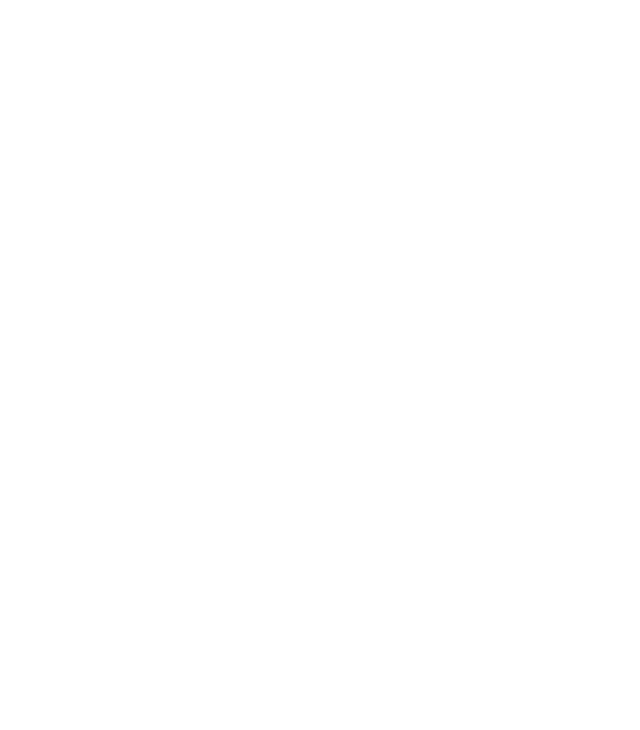
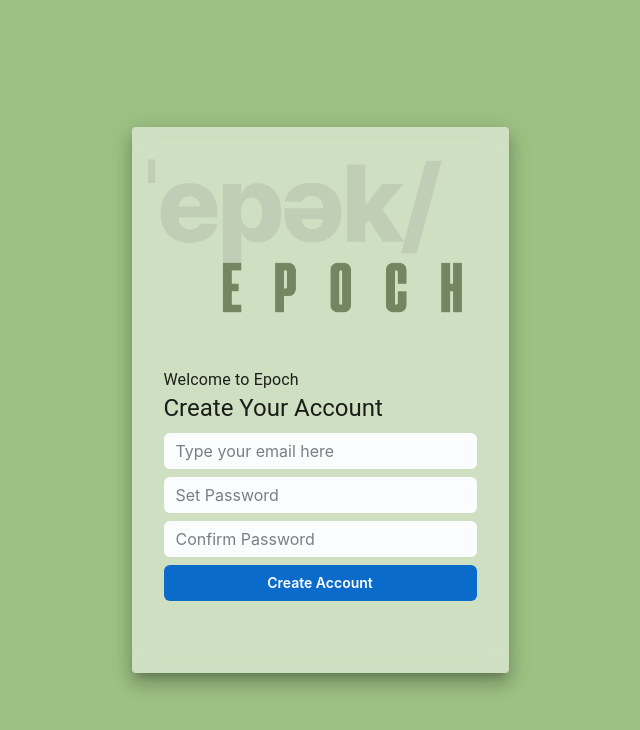
Before and after one commit to FrancescaImmediato/time-tracking-app, a React (Vite) app: page /Register in a window 1280 px wide. Shown: the top 730 px of the page, without its empty margins (320-960 px from the left). Built offline with nearby package versions, Linux system fonts and the light colour scheme.

Commit message:
Registration page coded by adding changes to the Login page and using perplexity.ai for things i dont have a firm understaning on

```diff
--- a/package.json
+++ b/package.json
@@ -18,6 +18,7 @@
     "@fortawesome/free-regular-svg-icons": "^6.5.1",
     "@fortawesome/free-solid-svg-icons": "^6.5.1",
     "@mui/icons-material": "^5.15.14",
+    "@mui/joy": "^5.0.0-beta.32",
     "@mui/material": "^5.15.14",
     "react": "^18.2.0",
     "react-dom": "^18.2.0",
--- a/src/pages/entry-pages/ForgotPw.jsx
+++ b/src/pages/entry-pages/ForgotPw.jsx
@@ -18,10 +18,13 @@
             background-color: #9dc183;
             margin: 0;
             height: 100vh;
+            display: flex;
+            justify-content: center;
+            align-items: center;
           }
         `}
       </style>
-      <Paper sx={{ maxWidth: 345, display: 'flex', flexDirection: 'column', backgroundColor: 'rgba(255, 255, 255, 0.5)',
+      <Paper sx={{ maxWidth: 345, display: 'flex', flexDirection: 'column', padding: '0rem 2rem 4rem 2rem', backgroundColor: 'rgba(255, 255, 255, 0.5)',
         backdropFilter: 'blur(10px)' }} elevation={24} square={false}>
         <CardMedia
           component="img"
--- a/src/pages/entry-pages/Login.jsx
+++ b/src/pages/entry-pages/Login.jsx
@@ -19,16 +19,20 @@
             background-color: #9dc183;
             margin: 0;
             height: 100vh;
+            display: flex;
+            justify-content: center;
+            align-items: center;
           }
         `}
       </style>
-      <Paper sx={{ maxWidth: 345, display: 'flex', flexDirection: 'column', backgroundColor: 'rgba(255, 255, 255, 0.5)',
-        backdropFilter: 'blur(10px)' }} elevation={24} square={false}>
+      <Paper sx={{ maxWidth: 345, display: 'flex', flexDirection: 'column', padding:'0rem 1rem 3rem 1rem', backgroundColor: 'rgba(255, 255, 255, 0.5)',
+        backdropFilter: 'blur(10px)' }} elevation={12} square={false}>
         <CardMedia
           component="img"
-          sx={{ height: 140 }}
+          sx={{ height: 225 }}
           image={epochLogo}
           alt="Epoch"
+          margin="0"
         />
         <CardContent>
         <Typography>Time Well Spent Starts Here...</Typography>
--- a/src/pages/entry-pages/Register.jsx
+++ b/src/pages/entry-pages/Register.jsx
@@ -1,6 +1,160 @@
+import { useState } from 'react';
+import Input from '@mui/joy/Input';
+import Button from '@mui/joy/Button';
+import Stack from '@mui/joy/Stack';
+import CardContent from '@mui/material/CardContent';
+import CardMedia from '@mui/material/CardMedia';
+import Typography from '@mui/material/Typography';
+import epochLogo from '../../assets/epochLogo.png';
+import Paper from '@mui/material/Paper';
 
 export default function Register() {
+  const [password, setPassword] = useState('');
+  const [confirmPassword, setConfirmPassword] = useState('');
+  const [passwordError, setPasswordError] = useState('');
+  const [email, setEmail] = useState('');
+  const [emailError, setEmailError] = useState('');
+
    return (
-      <div></div>
-   )
+      <>
+      <style>
+          {`
+            body {
+              background-color: #9dc183;
+              margin: 0;
+              height: 100vh;
+              display: flex;
+              justify-content: center;
+              align-items: center;
+            }
+          `}
+        </style>
+        <Paper sx={{ maxWidth: 345, display: 'flex', flexDirection: 'column', padding:'0rem 1rem 3rem 1rem', backgroundColor: 'rgba(255, 255, 255, 0.5)',
+          backdropFilter: 'blur(10px)' }} elevation={12} square={false}>
+          <CardMedia
+            component="img"
+            sx={{ height: 225 }}
+            image={epochLogo}
+            alt="Epoch"
+            margin="0"
+          />
+          <CardContent>
+          <Typography>Welcome to Epoch</Typography>
+            <Typography gutterBottom variant="h5" component="div">
+              Create Your Account
+            </Typography>
+            <form
+               action=""
+               onSubmit={(event) => {
+                  event.preventDefault();
+
+                  // Validate the email
+                  const emailRegex = /^[^\s@]+@[^\s@]+\.[^\s@]+$/;
+                  if (!emailRegex.test(email)) {
+                     setEmailError('Please use a valid email');
+                     return;
+                  }
+                  setEmailError('');
+
+                  // Validate the passwords
+                  if (password !== confirmPassword) {
+                     setPasswordError('Passwords do not match');
+                     return;
+                  }
+                  setPasswordError('');
+
+                  // Process the form data
+                  const formData = new FormData(event.currentTarget);
+                  const formJson = Object.fromEntries(formData.entries());
+                  alert(JSON.stringify(formJson));
+               }}
+               >
+              <Stack spacing={1}>
+                <Input
+                  type="email"
+                  placeholder="Type your email here"
+                  variant="plain"
+                  size="md"
+                  value={email}
+                  onChange={(event) => setEmail(event.target.value)}
+                  required
+                  sx={{
+                    '&::before': {
+                      border: '1.5px solid var(--Input-focusedHighlight)',
+                      transform: 'scaleX(0)',
+                      left: '2.5px',
+                      right: '2.5px',
+                      bottom: 0,
+                      top: 'unset',
+                      transition: 'transform .15s cubic-bezier(0.1,0.9,0.2,1)',
+                      borderRadius: 0,
+                      borderBottomLeftRadius: '64px 20px',
+                      borderBottomRightRadius: '64px 20px',
+                    },
+                    '&:focus-within::before': {
+                      transform: 'scaleX(1)',
+                    },
+                  }}
+                />
+                {emailError && (<Typography color="error">{emailError}</Typography>)}
+                <Input
+                  type="password"
+                  placeholder="Set Password"
+                  variant="plain"
+                  size="md"
+                  value={password}
+                  onChange={(event) => setPassword(event.target.value)}
+                  required
+                  sx={{
+                    '&::before': {
+                      border: '1.5px solid var(--Input-focusedHighlight)',
+                      transform: 'scaleX(0)',
+                      left: '2.5px',
+                      right: '2.5px',
+                      bottom: 0,
+                      top: 'unset',
+                      transition: 'transform .15s cubic-bezier(0.1,0.9,0.2,1)',
+                      borderRadius: 0,
+                      borderBottomLeftRadius: '64px 20px',
+                      borderBottomRightRadius: '64px 20px',
+                    },
+                    '&:focus-within::before': {
+                      transform: 'scaleX(1)',
+                    },
+                  }}
+                />
+                <Input
+                  type="password"
+                  placeholder="Confirm Password"
+                  variant="plain"
+                  size="md"
+                  value={confirmPassword}
+                  onChange={(event) => setConfirmPassword(event.target.value)}
+                  required
+                  sx={{
+                    '&::before': {
+                      border: '1.5px solid var(--Input-focusedHighlight)',
+                      transform: 'scaleX(0)',
+                      left: '2.5px',
+                      right: '2.5px',
+                      bottom: 0,
+                      top: 'unset',
+                      transition: 'transform .15s cubic-bezier(0.1,0.9,0.2,1)',
+                      borderRadius: 0,
+                      borderBottomLeftRadius: '64px 20px',
+                      borderBottomRightRadius: '64px 20px',
+                    },
+                    '&:focus-within::before': {
+                      transform: 'scaleX(1)',
+                    },
+                  }}
+                />
+                 {passwordError && (<Typography color="error">{passwordError}</Typography>)}
+                 <Button type='submit' disabled={Boolean(passwordError) || Boolean(emailError)}>Create Account</Button>
+              </Stack>
+            </form>
+          </CardContent>
+        </Paper>
+      </>
+    );
 }
```
Also changed, not shown: 1 other file (tests, documents, lock files or other folders).
